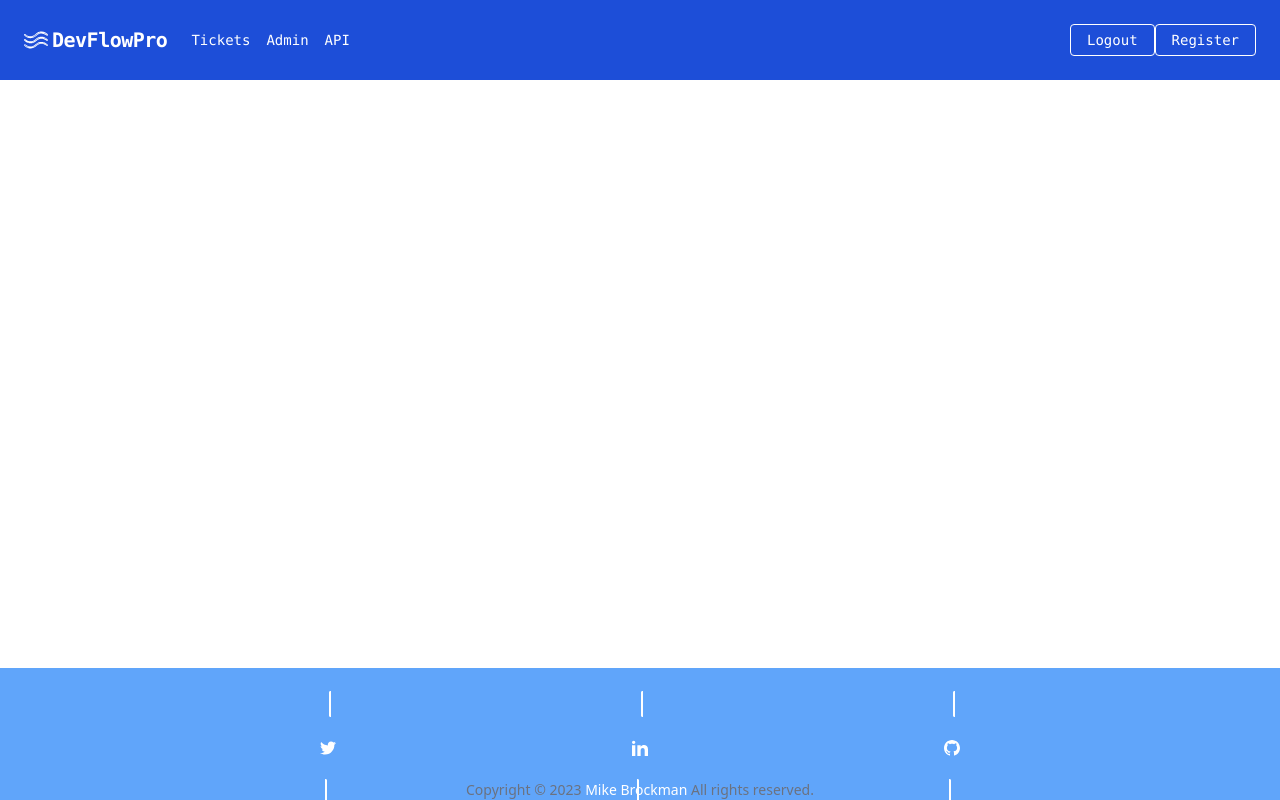
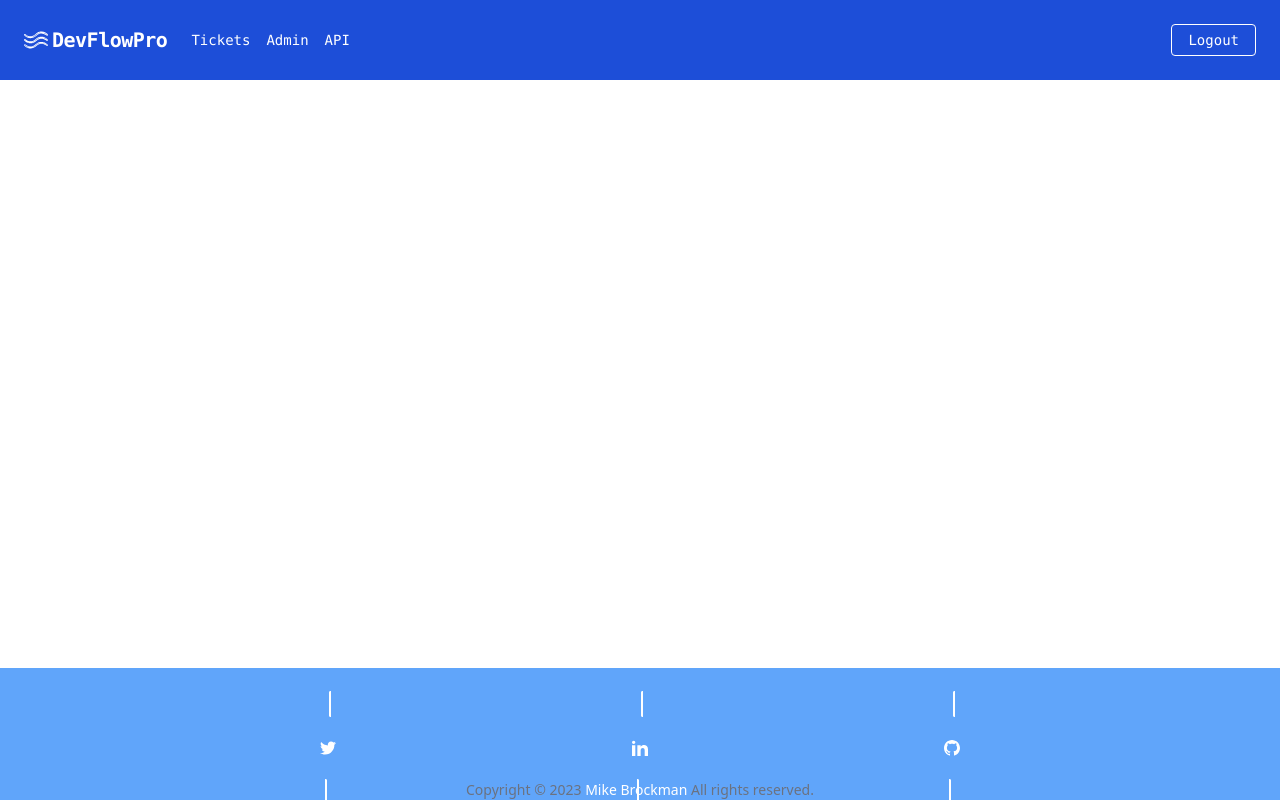
Before and after one commit to mbrockmandev/DevFlowPro, a React (Create React App) app in the folder frontend/: page /login in a window 1280 px wide. Built offline with nearby package versions, Linux system fonts and the light colour scheme; sample sign-in values are in the browser's storage.

Commit message:
add: more styles and pathing

```diff
--- a/frontend/src/App.js
+++ b/frontend/src/App.js
@@ -28,7 +28,7 @@ const App = () => {
       setTokenRetrieved(true);
     });
     retrieveToken();
-  }, [dispatch]);
+  }, []);
 
   if (!tokenRetrieved) {
     return <Spinner />;
@@ -39,10 +39,10 @@ const App = () => {
       <Header />
       <Routes>
         {!token.isValid && <Route path="/login" element={<LoginForm />} />}
+        {!token.isValid && <Route path="/register" element={<RegisterForm />} />}
         {token.isValid && <Route path="/tickets" element={<Tickets />} />}
         {token.isValid && <Route path="/admin" element={<Admin />} />}
         {token.isValid && <Route path="/api/help" element={<ApiLanding />} />}
-        {<Route path="/register" element={<RegisterForm />} />}
       </Routes>
       <Footer />
     </>
--- a/frontend/src/components/Header.jsx
+++ b/frontend/src/components/Header.jsx
@@ -1,134 +1,123 @@
-import React from "react";
-import wind from "../wind.svg";
-import { Link, useNavigate } from "react-router-dom";
-import { useDispatch, useSelector } from "react-redux";
-import axios from "axios";
-import { logUserOut } from "../reducers/TokenReducer";
+import React from 'react';
+import wind from '../wind.svg';
+import { Link, useNavigate } from 'react-router-dom';
+import { useDispatch, useSelector } from 'react-redux';
+import axios from 'axios';
+import { logUserOut } from '../reducers/TokenReducer';
 
 const Header = () => {
   const navigate = useNavigate();
   const dispatch = useDispatch();
   const token = useSelector((state) => state.token);
   const atLoginMenu = window.location.href.endsWith('login');
-  const atRegisterMenu = window.location.href.endsWith('register')
+  const atRegisterMenu = window.location.href.endsWith('register');
 
   const handleMenuClick = (e) => {
     e.preventDefault();
 
-    const aTags = document.querySelectorAll(".menu-item");
+    const aTags = document.querySelectorAll('.menu-item');
     for (const tag of aTags) {
-      if (tag.classList.contains("hidden")) {
-        tag.classList.remove("hidden");
+      if (tag.classList.contains('hidden')) {
+        tag.classList.remove('hidden');
       } else {
-        tag.classList.add("hidden");
+        tag.classList.add('hidden');
       }
     }
   };
 
   const handleLogout = async (e) => {
     e.preventDefault();
-    await axios.post("/api/users/logout", token);
-    localStorage.removeItem("jwt");
+    await axios.post('/api/users/logout', token);
+    localStorage.removeItem('jwt');
     dispatch(logUserOut());
-    navigate("/login");
+    navigate('/login');
   };
 
   const handleLogoClick = () => {
     if (!token.isValid) {
-      navigate("/login");
+      navigate('/login');
     } else {
-      navigate("/tickets");
+      navigate('/tickets');
     }
   };
 
   return (
     <>
-      <nav className="fixed top-0 left-0 right-0 flex items-center justify-between flex-wrap bg-blue-700 p-6 font-mono">
+      <nav className='fixed top-0 left-0 right-0 flex items-center justify-between flex-wrap bg-blue-700 p-6 font-mono'>
         <div
-          className="logo flex items-center flex-shrink-0 text-white mr-6"
-          onClick={handleLogoClick}
-        >
+          className='logo flex items-center flex-shrink-0 text-white mr-6'
+          onClick={handleLogoClick}>
           <img
             src={wind}
-            alt=""
-            className="inline-block mr-1"
-            width="24"
+            alt=''
+            className='inline-block mr-1'
+            width='24'
           />
-          <span className="font-semibold text-xl tracking-tight hover:text-blue-200 hover:border-b">
+          <span className='font-semibold text-xl tracking-tight hover:text-blue-200 hover:border-b'>
             DevFlowPro
           </span>
         </div>
         <div
-          id="menu-toggle"
-          className="block md:hidden"
-        >
+          id='menu-toggle'
+          className='block sm:hidden'>
           <button
-            className="flex items-center px-3 py-2 border rounded text-blue-100 border-blue-400 hover:text-white hover:border-white"
-            onClick={handleMenuClick}
-          >
+            className='flex items-center px-3 py-2 border rounded text-blue-100 border-blue-400 hover:text-white hover:border-white'
+            onClick={handleMenuClick}>
             <svg
-              className="fill-current h-3 w-3"
-              viewBox="0 0 20 20"
-              xmlns="http://www.w3.org/2000/svg"
-            >
+              className='fill-current h-5 w-5'
+              viewBox='0 0 20 20'
+              xmlns='http://www.w3.org/2000/svg'>
               <title>Menu</title>
-              <path d="M0 3h20v2H0V3zm0 6h20v2H0V9zm0 6h20v2H0v-2z" />
+              <path d='M0 3h20v2H0V3zm0 6h20v2H0V9zm0 6h20v2H0v-2z' />
             </svg>
           </button>
         </div>
         <div
-          id="menu-items"
-          className="w-full inline-block flex-grow md:items-center md:w-auto md:flex md:justify-end"
-        >
-          <div className="text-sm md:flex-grow">
+          id='menu-items'
+          className='w-full inline-block flex-grow sm:items-center sm:w-auto sm:flex sm:justify-end'>
+          <div className='text-sm sm:flex-grow'>
             <Link
-              to="/tickets"
-              className="hidden menu-item mt-4 md:inline-block md:mt-0 text-white hover:text-blue-200 mr-4 hover:border-b"
-            >
+              to='/tickets'
+              className='hidden menu-item mt-4 sm:inline-block sm:mt-0 text-white hover:text-blue-200 mr-4 hover:border-b'>
               Tickets
             </Link>
             <Link
-              to="/admin"
-              className="hidden menu-item mt-4 md:inline-block md:mt-0 text-white hover:text-blue-200 mr-4 hover:border-b"
-            >
+              to='/admin'
+              className='hidden menu-item mt-4 sm:inline-block sm:mt-0 text-white hover:text-blue-200 mr-4 hover:border-b'>
               Admin
             </Link>
             <Link
-              to="/api/help"
-              className="hidden menu-item mt-4 md:inline-block md:mt-0 text-white hover:text-blue-200 hover:border-b"
-            >
+              to='/api/help'
+              className='hidden menu-item mt-4 sm:inline-block sm:mt-0 text-white hover:text-blue-200 hover:border-b'>
               API
             </Link>
           </div>
           <div>
             {token.isValid && (
               <Link
-                to="/login"
-                className="inline-block text-sm px-4 py-2 leading-none border rounded text-white border-white hover:border-transparent hover:text-blue-500 hover:bg-white mt-4 md:mt-0"
-                onClick={handleLogout}
-              >
+                to='/login'
+                className='inline-block text-sm px-4 py-2 leading-none border rounded text-white border-white hover:border-transparent hover:text-blue-500 hover:bg-white mt-4 md:mt-0'
+                onClick={handleLogout}>
                 Logout
               </Link>
             )}
-            {(atLoginMenu &&
-              < Link
-                to="/register"
-                className="inline-block text-sm px-4 py-2 leading-none border rounded text-white border-white hover:border-transparent hover:text-blue-500 hover:bg-white mt-4 md:mt-0"
-              >
+            {!token.isValid && atLoginMenu && (
+              <Link
+                to='/register'
+                className='inline-block text-sm px-4 py-2 leading-none border rounded text-white border-white hover:border-transparent hover:text-blue-500 hover:bg-white mt-4 md:mt-0'>
                 Register
               </Link>
             )}
-            {(atRegisterMenu &&
-              < Link
-                to="/login"
-                className="inline-block text-sm px-4 py-2 leading-none border rounded text-white border-white hover:border-transparent hover:text-blue-500 hover:bg-white mt-4 md:mt-0"
-              >
+            {!token.isValid && atRegisterMenu && (
+              <Link
+                to='/login'
+                className='inline-block text-sm px-4 py-2 leading-none border rounded text-white border-white hover:border-transparent hover:text-blue-500 hover:bg-white mt-4 md:mt-0'>
                 Login
               </Link>
             )}
           </div>
         </div>
-      </nav >
+      </nav>
     </>
   );
 };
--- a/frontend/src/components/LoginForm.jsx
+++ b/frontend/src/components/LoginForm.jsx
@@ -26,7 +26,7 @@ const LoginForm = () => {
   if (token.isValid) return null;
 
   return (
-    <div className="container absolute top-40 left-40 w-full">
+    <div className="container absolute top-40 left-28">
       <form onSubmit={handleLogin}>
         <label className="relative top-0 left-4 text-lg font-mono font-semibold">Login</label>
         <div className="">
--- a/frontend/src/components/RegisterForm.jsx
+++ b/frontend/src/components/RegisterForm.jsx
@@ -31,7 +31,7 @@ const RegisterForm = () => {
   if (token.isValid) return null;
 
   return (
-    <div className="container absolute top-40 left-40">
+    <div className="container relative top-40 left-28">
       <form onSubmit={handleRegisterUser}>
         <label className="relative top-0 left-4 text-lg font-mono font-semibold">Register</label>
         <input
@@ -43,6 +43,7 @@ const RegisterForm = () => {
         />
         <label
           htmlFor="admin"
+          className="ml-2 font-mono font-semibold"
         >
           Admin?
         </label>
--- a/frontend/src/index.css
+++ b/frontend/src/index.css
@@ -1,6 +1,15 @@
 @tailwind base;
 @tailwind components;
 @tailwind utilities;
+
+header {
+  opacity: 1;
+  transition: opacity 0.5s ease-in-out;
+}
+
+header.hidden {
+  opacity: 0;
+}
 
 .notification {
   border: solid;
```
